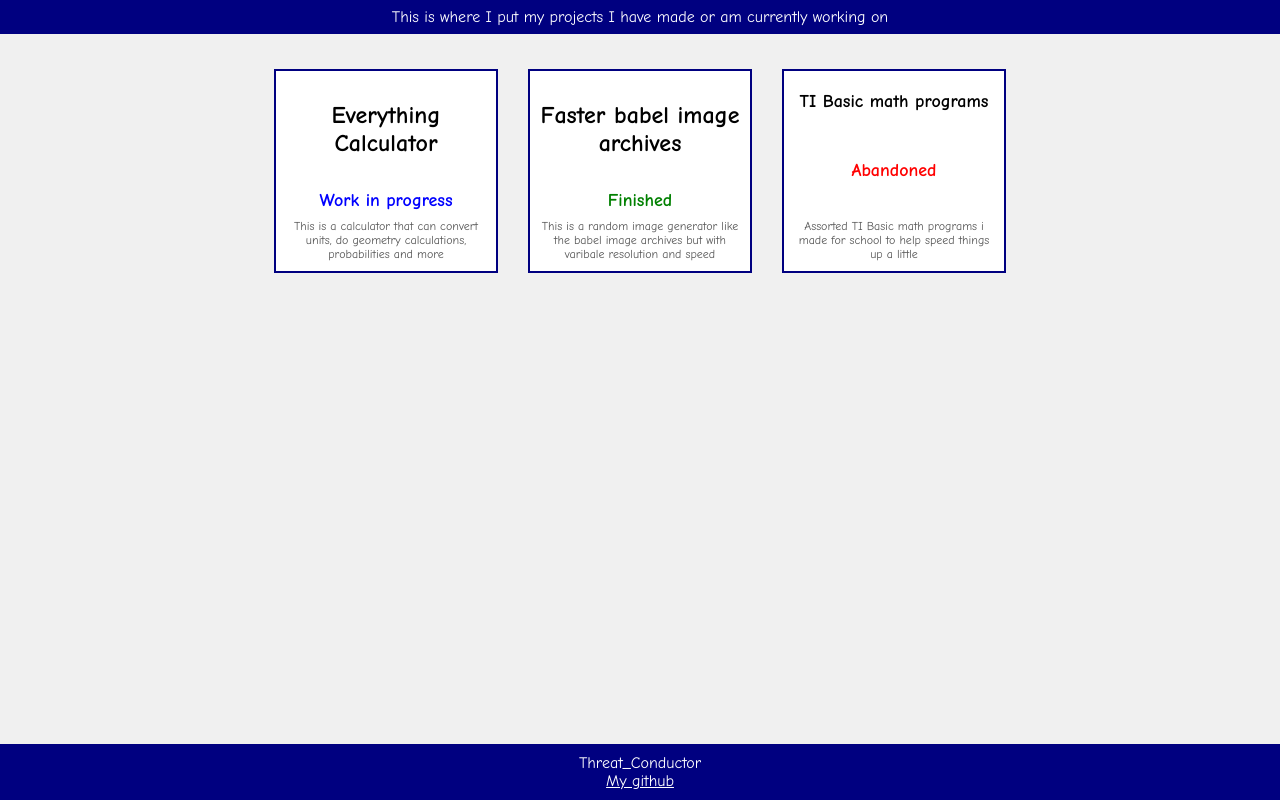
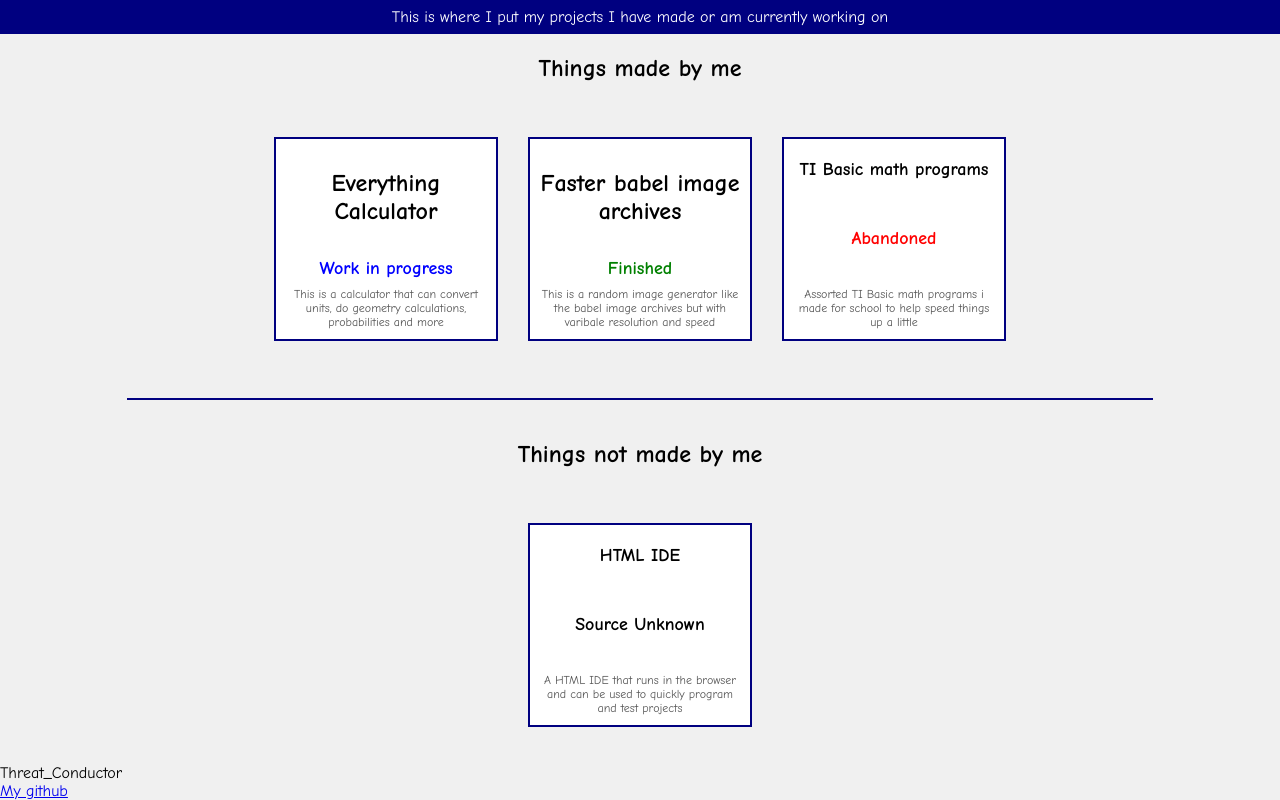
Before and after one commit to Threat-Conductor/TC, a plain HTML site: page index.html in a window 1280 px wide. Drawn offline with Linux system fonts and the light colour scheme.

Commit message:
Update index.html
added new projects

```diff
--- a/index.html
+++ b/index.html
@@ -63,26 +63,13 @@
     .card:hover {
       box-shadow: 5px 5px 10px #000000;
     }
-
-    footer {
-      background-color: #000080;
-      color: #fff;
-      text-align: center;
-      padding: 10px 0;
-      margin-top: 20px;
-    }
-
-    footer a {
-      color: #fff;
-      text-decoration: underline;
-    }
   </style>
 </head>
 <body>
   <header>
     This is where I put my projects I have made or am currently working on
   </header>
-
+ <h2 style="text-align:center">Things made by me</h2>
   <div class="container">
     <a href="https://threat-conductor.github.io/Everything-Calculator/" class="card" target="_blank">
       <h2>Everything Calculator</h2>
@@ -101,6 +88,16 @@
     </a>
   </div>
 
+  <hr style="margin: 20px 0; border: 1px solid #000080; width: 80%; margin-left: auto; margin-right: auto;">
+   <h2 style="text-align:center">Things not made by me</h2>
+<div class="container">
+<a href="https://threat-conductor.github.io/html-ide/" class="card" target="_blank">
+      <h3>HTML IDE</h3>
+      <h3>Source Unknown</h3>
+      <p>A HTML IDE that runs in the browser and can be used to quickly program and test projects</p>
+    </a>
+
+</div>
   <footer>
     Threat_Conductor
     <br>
```
